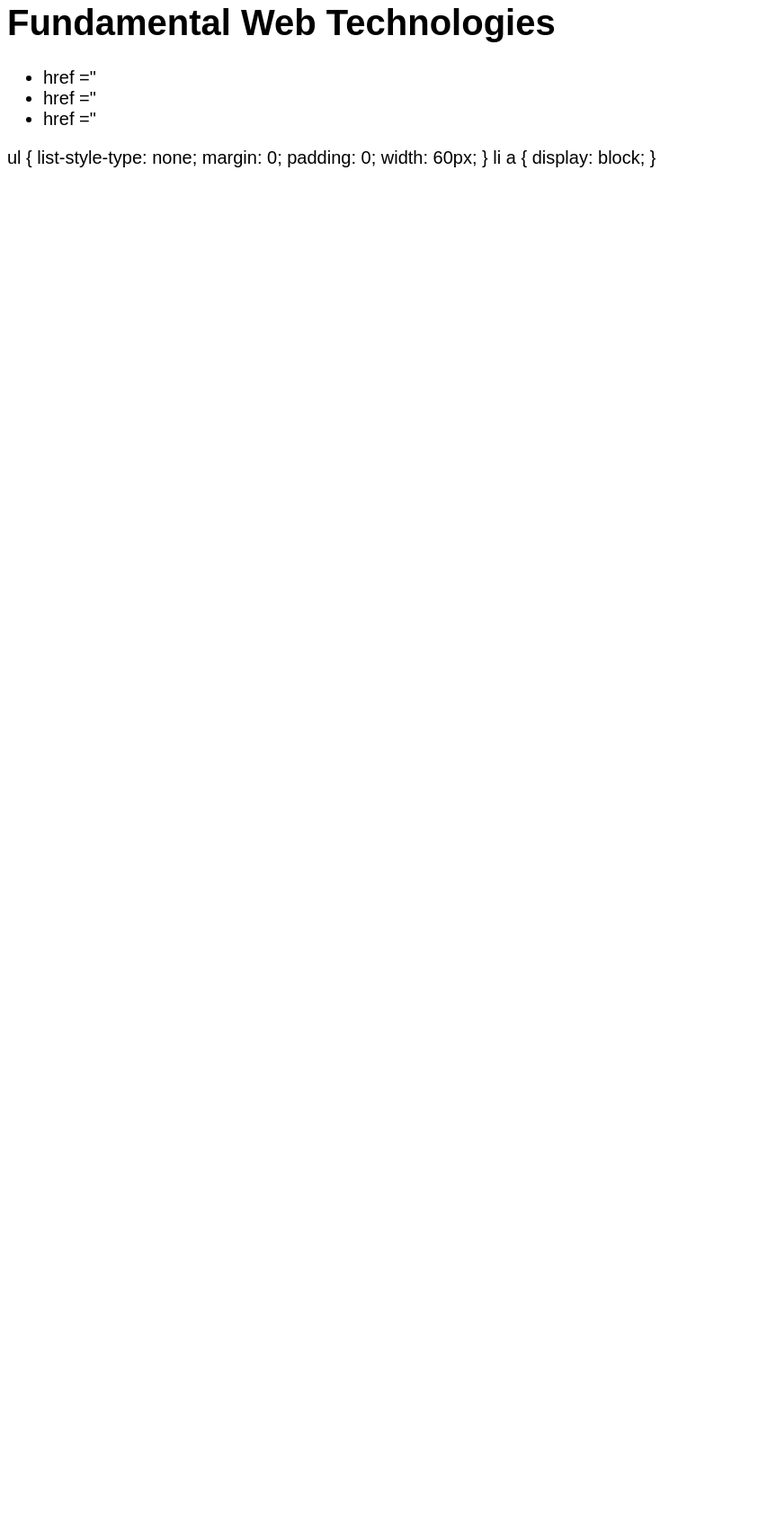
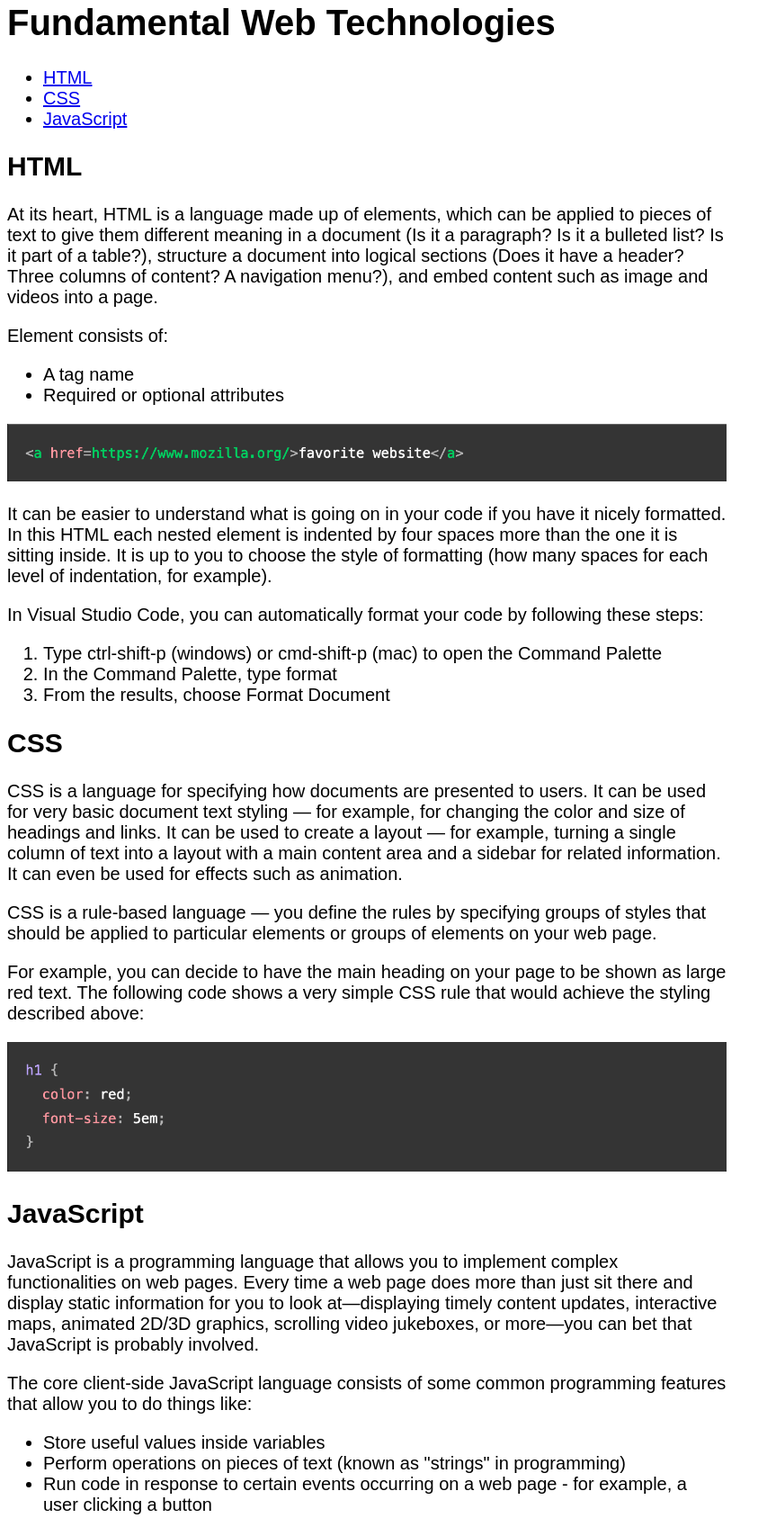
Before and after one commit to mellaadaktary/acit1620-lab2, a plain HTML site: page index.html in a window 1280 px wide. Shown: the part 24-1711 px from the top of the page at 90% size, without its empty margins (0-863 px from the left). Before the commit the page ends 800 px from the top, so only its background shows below. Drawn offline with Linux system fonts and the light colour scheme.

Commit message:
complete website

```diff
--- a/index.html
+++ b/index.html
@@ -9,19 +9,98 @@
 <body>
     <h1> Fundamental Web Technologies</h1>
     <ul>
-        <li><a> href ="<index class="HTML"></index></a></li>
-        <li><a> href ="<pictures class="CSS"></pictures></a></li>
-        <li><a> href ="<projects class="Javascript"></projects></a></li>
+        <li><a href="#HTML">HTML</a></li>
+        <li><a href="#CSS">CSS</a></li>
+        <li><a href="#JavaScript">JavaScript</a></li>
     </ul>
-    ul {
-        list-style-type: none;
-        margin: 0;
-        padding: 0;
-        width: 60px;
-    }
+    <section>
+        <a name="HTML"></a>
+        <h2>HTML</h2>
 
-    li a {
-        display: block;
-      }
+        At its heart, HTML is a language made up of elements, which can be applied to pieces of
+        text to give them different meaning in a document (Is it a paragraph? Is it a bulleted list? Is
+        it part of a table?), structure a document into logical sections (Does it have a header?
+        Three columns of content? A navigation menu?), and embed content such as image
+        and videos into a page.
+
+<p>Element consists of:</p>
+        <ul>
+            <li>A tag name</li>
+            <li>Required or optional attributes</li>
+
+        </ul>
+        <img src="element.png" alt="css.png" />
+        <p>
+            It can be easier to understand what is going on in your code if you have it nicely formatted.
+            In this HTML each nested element is indented by four spaces more than the one it is
+            sitting inside. It is up to you to choose the style of formatting (how many spaces for each
+            level of indentation, for example).
+        </p>
+        <p>In Visual Studio Code, you can automatically format your code by following these steps:</p>
+        <ol>
+        <li>Type ctrl-shift-p (windows) or cmd-shift-p (mac) to open the Command Palette</li>
+        <li>In the Command Palette, type format</li>
+        <li>From the results, choose Format Document</li>
+
+        </ol>
+    </section>
+
+    <section>
+        <a name="CSS"></a>
+<h2>CSS</h2>
+<p> CSS is a language for specifying how documents are presented to users. It can be used
+    for very basic document text styling — for example, for changing the color and size of
+    headings and links. It can be used to create a layout — for example, turning a single
+    column of text into a layout with a main content area and a sidebar for related information.
+    It can even be used for effects such as animation.</p>
+    <p>CSS is a rule-based language — you define the rules by specifying groups of styles that
+       should be applied to particular elements or groups of elements on your web page.
+    </p>
+<p>For example, you can decide to have the main heading on your page to be shown as large
+   red text. The following code shows a very simple CSS rule that would achieve the styling
+   described above:
+</p>
+<img src="css.png" alt="css.png" />
+
+    </section>
+<section>
+    <a name="JavaScript"></a>
+    <h2>JavaScript</h2>
+
+<p>JavaScript is a programming language that allows you to implement complex
+    functionalities on web pages. Every time a web page does more than just sit there and
+    display static information for you to look at—displaying timely content updates, interactive
+    maps, animated 2D/3D graphics, scrolling video jukeboxes, or more—you can bet that
+    JavaScript is probably involved.
+</p>
+<p>The core client-side JavaScript language consists of some common programming features
+    that allow you to do things like:
+</p>
+<ul>
+    <li>Store useful values inside variables</li>
+    <li>Perform operations on pieces of text (known as "strings" in programming)</li>
+    <li>Run code in response to certain events occurring on a web page - for example, a
+        user clicking a button</li>
+</ul>
+
+<img src="script.png" alt="script.png">
+
+<p>What is even more exciting however is the functionality built on top of the client-side
+   JavaScript language. So-called Application Programming Interfaces (APIs) provide you
+   with extra superpowers to use in your JavaScript code.
+</p>
+<p>
+    APIs are ready-made sets of code building blocks that allow a developer to implement
+    programs that would otherwise be hard or impossible to implement. They do the same
+    thing for programming that ready-made furniture kits do for home building — it is much
+    easier to take ready-cut panels and screw them together to make a bookshelf than it is to
+    work out the design yourself, go and find the correct wood, cut all the panels to the right
+    size and shape, find the correct-sized screws, and then put them together to make a
+    bookshelf.
+
+</p>
+
+
+</section>
 </body>
 </html>
```
